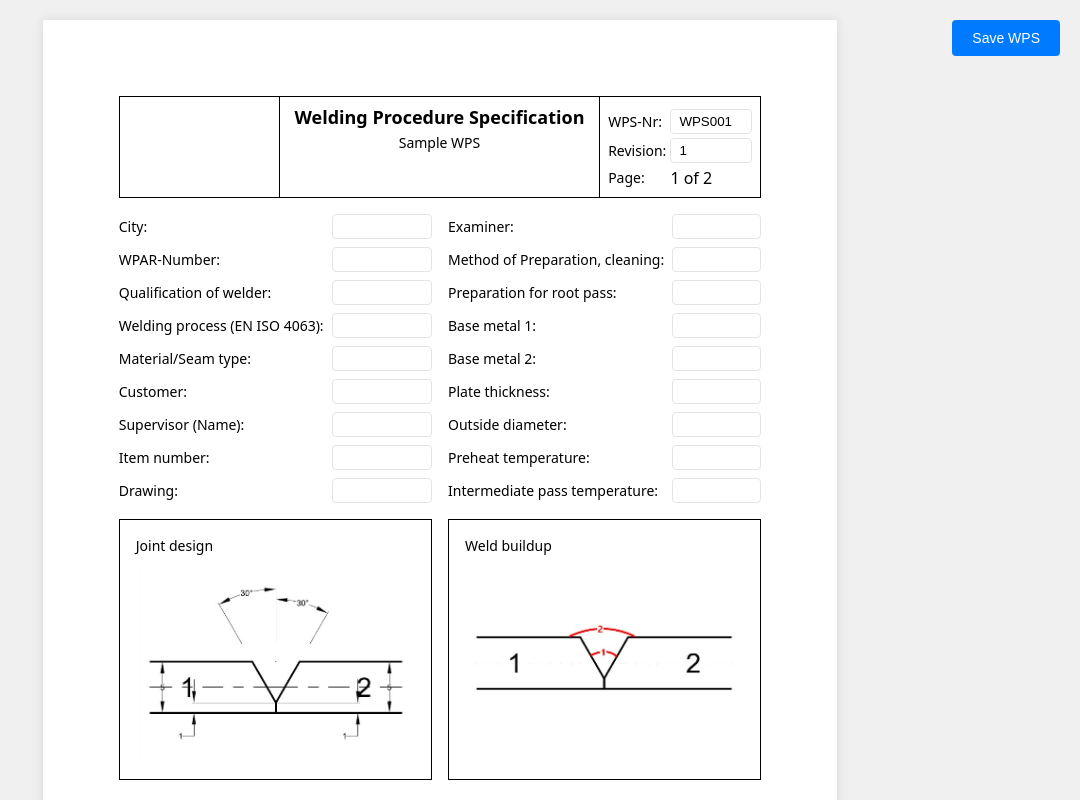
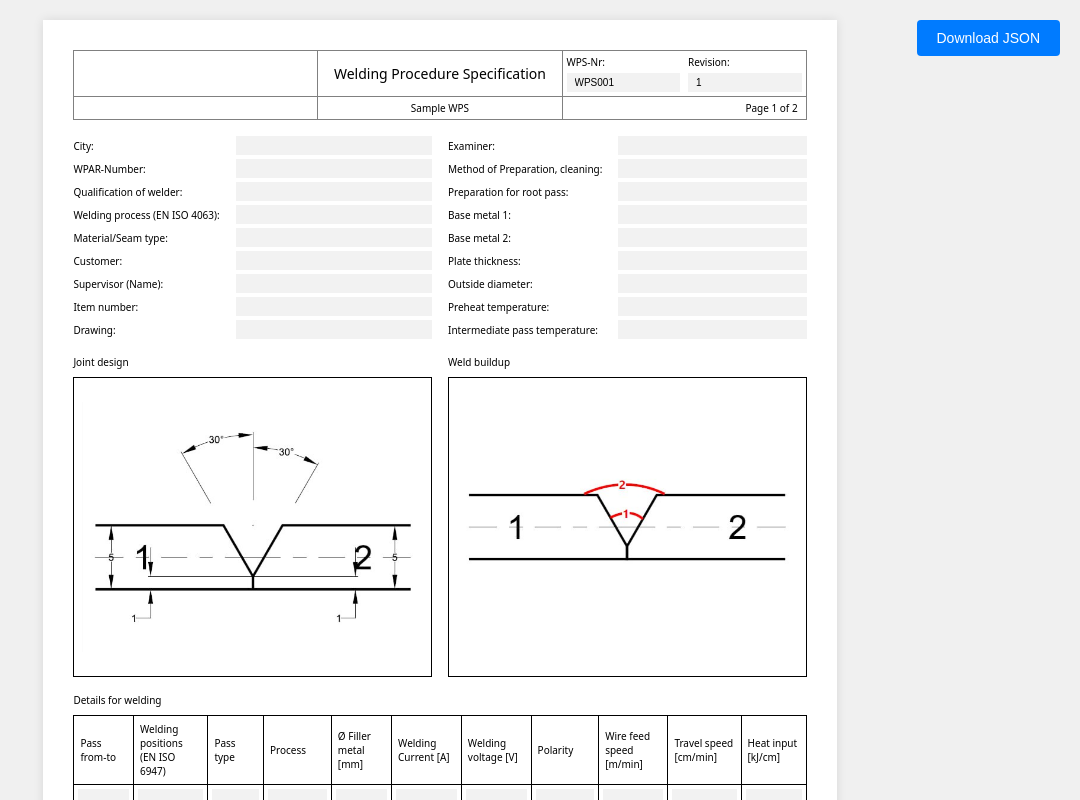
Before and after one commit to gizelo/wps-app, a React (Vite) app: page / in a window 1280 px wide. Shown: the top 800 px of the page, without its empty margins (200-1280 px from the left). Built offline with nearby package versions, Linux system fonts and the light colour scheme.

Commit message:
Refactor layout and styling across components; update font sizes and margins for improved readability. Change 'Save WPS' button to 'Download JSON' for clarity. Remove unused fields in WeldingDetails component.

```diff
--- a/src/App.tsx
+++ b/src/App.tsx
@@ -18,18 +18,20 @@ const PageWrapper = styled.div`
 
 const Container = styled.div`
   width: 210mm; /* A4 width */
-  padding: 20mm;
+  height: 297mm; /* A4 height */
+  padding: 8mm;
   background: white;
   box-shadow: 0 0 10px rgba(0, 0, 0, 0.1);
 `;
 
 const Section = styled.div`
-  margin: 16px 0;
+  margin-top: 16px;
 `;
 
-const SectionTitle = styled.h3`
-  font-size: 16px;
+const SectionTitle = styled.h4`
   margin-bottom: 8px;
+  font-size: 10px;
+  font-weight: normal;
 `;
 
 function App() {
--- a/src/components/GeneralInfo.tsx
+++ b/src/components/GeneralInfo.tsx
@@ -7,18 +7,18 @@ const Container = styled.div`
   display: grid;
   grid-template-columns: 1fr 1fr;
   gap: 16px;
-  margin-bottom: 16px;
+  margin-top: 16px;
 `;
 
 const InfoGrid = styled.div`
   display: grid;
   grid-template-columns: auto 1fr;
-  gap: 8px;
+  row-gap: 4px;
+  column-gap: 16px;
   align-items: center;
 `;
 
 const Label = styled.span`
-  font-size: 14px;
   white-space: nowrap;
 `;
 
--- a/src/components/Header.tsx
+++ b/src/components/Header.tsx
@@ -2,44 +2,28 @@ import styled from "styled-components";
 import { useWPS } from "../context/WPSContext";
 import { StyledInput } from "./common/StyledInput";
 
-const HeaderContainer = styled.div`
-  display: grid;
-  grid-template-columns: 1fr 2fr 1fr;
-  border: 1px solid #000;
-  margin-bottom: 16px;
+const StyledTable = styled.table`
+  width: 100%;
+  border-collapse: collapse;
 `;
 
-const HeaderSection = styled.div`
-  padding: 8px;
-  border-right: 1px solid #000;
+const StyledRow = styled.tr``;
 
-  &:last-child {
-    border-right: none;
-  }
+const StyledCell = styled.td<{
+  center?: boolean;
+  right?: boolean;
+  height?: string;
+  width?: string;
+}>`
+  padding: 4px;
+  text-align: ${(props) =>
+    props.center ? "center" : props.right ? "right" : "left"};
+  height: ${(props) => props.height || "auto"};
+  width: ${(props) => props.width || "auto"};
+  padding-right: ${(props) => (props.right ? "8px" : "4px")};
 `;
 
-const Title = styled.h2`
-  text-align: center;
-  margin: 0;
-  font-size: 18px;
-  font-weight: bold;
-`;
-
-const SubTitle = styled.div`
-  text-align: center;
-  font-size: 14px;
-  margin-top: 4px;
-`;
-
-const InfoGrid = styled.div`
-  display: grid;
-  grid-template-columns: auto 1fr;
-  gap: 4px;
-  align-items: center;
-  margin-top: 4px;
-`;
-
-const Label = styled.span`
+const TitleCell = styled(StyledCell)`
   font-size: 14px;
 `;
 
@@ -47,28 +31,46 @@ export function Header() {
   const { wpsData, updateHeader } = useWPS();
 
   return (
-    <HeaderContainer>
-      <HeaderSection />
-      <HeaderSection>
-        <Title>Welding Procedure Specification</Title>
-        <SubTitle>Sample WPS</SubTitle>
-      </HeaderSection>
-      <HeaderSection>
-        <InfoGrid>
-          <Label>WPS-Nr:</Label>
+    <StyledTable border={1}>
+      <tbody>
+        <StyledRow>
+          <StyledCell width="33.33%" />
+          <TitleCell center width="33.33%">
+            Welding Procedure Specification
+          </TitleCell>
+          <StyledCell width="33.33%">
+            <div style={{ display: "flex", gap: "8px" }}>
+              <div>
+                <div style={{ marginBottom: "4px" }}>
+                  <span>WPS-Nr:</span>
+                </div>
                 <StyledInput
                   value={wpsData.header.wpsNr}
                   onChange={(value) => updateHeader("wpsNr", value)}
                 />
-          <Label>Revision:</Label>
+              </div>
+              <div>
+                <div style={{ marginBottom: "4px" }}>
+                  <span>Revision:</span>
+                </div>
                 <StyledInput
                   value={wpsData.header.revision}
                   onChange={(value) => updateHeader("revision", value)}
                 />
-          <Label>Page:</Label>
-          <span>1 of 2</span>
-        </InfoGrid>
-      </HeaderSection>
-    </HeaderContainer>
+              </div>
+            </div>
+          </StyledCell>
+        </StyledRow>
+        <StyledRow>
+          <StyledCell width="33.33%" />
+          <StyledCell center width="33.33%">
+            Sample WPS
+          </StyledCell>
+          <StyledCell right width="33.33%">
+            Page 1 of 2
+          </StyledCell>
+        </StyledRow>
+      </tbody>
+    </StyledTable>
   );
 }
--- a/src/components/JointDesign.tsx
+++ b/src/components/JointDesign.tsx
@@ -6,25 +6,23 @@ const Container = styled.div`
   display: grid;
   grid-template-columns: 1fr 1fr;
   gap: 16px;
-  margin: 16px 0;
+  margin-top: 16px;
 `;
 
-const Section = styled.div`
-  border: 1px solid #000;
-  padding: 16px;
-`;
+const Section = styled.div``;
 
 const Title = styled.div`
-  font-size: 14px;
   margin-bottom: 8px;
 `;
 
 const ImageContainer = styled.div`
-  height: 200px;
+  height: 300px;
   display: flex;
   justify-content: center;
   align-items: center;
   background: white;
+  border: 1px solid #000;
+  padding: 8px;
 `;
 
 const StyledImage = styled.img`
--- a/src/components/SaveButton.tsx
+++ b/src/components/SaveButton.tsx
@@ -27,5 +27,5 @@ const Button = styled.button`
 export function SaveButton() {
   const { saveWPSData } = useWPS();
 
-  return <Button onClick={saveWPSData}>Save WPS</Button>;
+  return <Button onClick={saveWPSData}>Download JSON</Button>;
 }
--- a/src/components/common/StyledInput.tsx
+++ b/src/components/common/StyledInput.tsx
@@ -20,8 +20,9 @@ const StyledInputContainer = styled.div<StyledContainerProps>`
 const Input = styled.input`
   width: 100%;
   padding: 4px 8px;
-  border: 1px solid #e4e4e4;
-  border-radius: 4px;
+  border: none;
+  background: #f2f2f2;
+  font-size: 10px;
 
   &:focus {
     outline: 1px solid #007bff;
--- a/src/components/common/StyledTable.tsx
+++ b/src/components/common/StyledTable.tsx
@@ -8,24 +8,19 @@ interface TableProps {
 }
 
 const TableContainer = styled.div`
-  margin: 16px 0;
   width: 100%;
-  overflow-x: auto;
 `;
 
 const Table = styled.table`
   width: 100%;
   border-collapse: collapse;
-  font-size: 14px;
 `;
 
 const Th = styled.th`
   border: 1px solid #000;
   padding: 6px;
-  background: #f8f9fa;
   font-weight: normal;
   text-align: left;
-  white-space: nowrap;
 `;
 
 const Td = styled.td`
--- a/src/components/tables/WeldingDetails.tsx
+++ b/src/components/tables/WeldingDetails.tsx
@@ -9,7 +9,6 @@ const headers = [
   "Process",
   "Ø Filler metal [mm]",
   "Welding Current [A]",
-  "Arc length correction",
   "Welding voltage [V]",
   "Polarity",
   "Wire feed speed [m/min]",
@@ -24,7 +23,6 @@ const fieldMap: Record<string, keyof WeldingDetail> = {
   Process: "process",
   "Ø Filler metal [mm]": "fillerMetalDiameter",
   "Welding Current [A]": "weldingCurrent",
-  "Arc length correction": "arcLengthCorrection",
   "Welding voltage [V]": "weldingVoltage",
   Polarity: "polarity",
   "Wire feed speed [m/min]": "wireFeedSpeed",
--- a/src/index.css
+++ b/src/index.css
@@ -15,4 +15,5 @@
 body {
   background: #f0f0f0;
   color: black;
+  font-size: 10px;
 }
```
Lines whose indentation alone changed are shown as unchanged.
